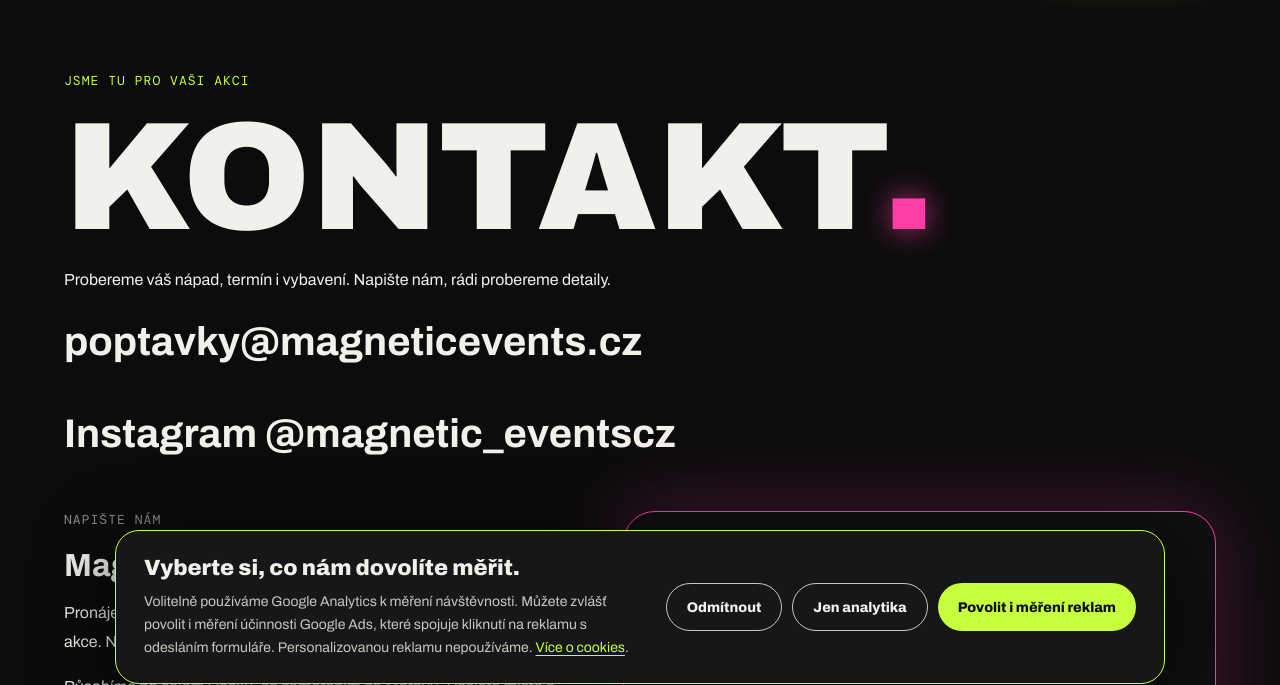
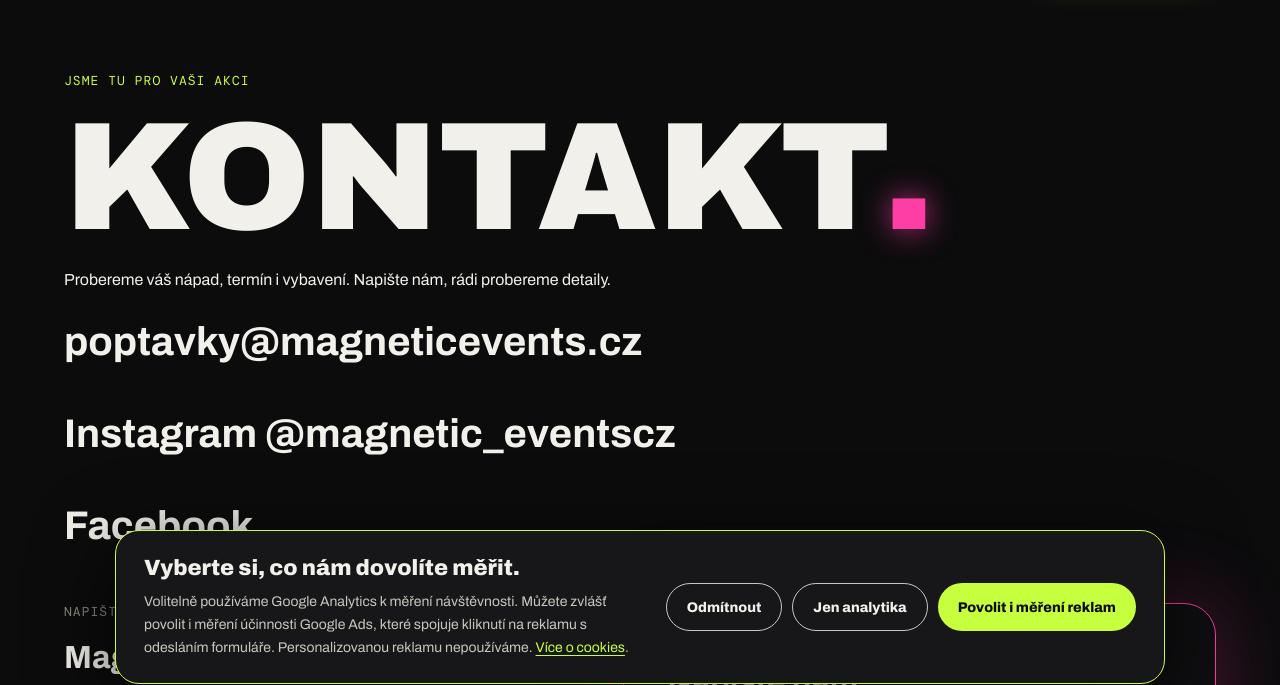
Before and after one commit to magneticevents/magnetic-events, a plain HTML site: page kontakt.html in a window 1280 px wide. Shown: the part 96-781 px from the top of the page. Drawn offline with nearby package versions, Linux system fonts and the light colour scheme.

Commit message:
Connect Magnetic Events Facebook page across website

```diff
--- a/kontakt.html
+++ b/kontakt.html
@@ -61,7 +61,7 @@
   </div>
 </header>
 <main class="wrap contact-page">
-<section class="contact-hero"><div class="mono eyebrow lime">Jsme tu pro vaši akci</div><h1 class="display">Kontakt<span class="pink">.</span></h1><p class="lead">Probereme váš nápad, termín i vybavení. Napište nám, rádi probereme detaily.</p><div class="contact-direct"><a href="mailto:poptavky@magneticevents.cz">poptavky@magneticevents.cz</a><br><a href="https://www.instagram.com/magnetic_eventscz/" target="_blank" rel="noopener noreferrer">Instagram @magnetic_eventscz</a></div></section>
+<section class="contact-hero"><div class="mono eyebrow lime">Jsme tu pro vaši akci</div><h1 class="display">Kontakt<span class="pink">.</span></h1><p class="lead">Probereme váš nápad, termín i vybavení. Napište nám, rádi probereme detaily.</p><div class="contact-direct"><a href="mailto:poptavky@magneticevents.cz">poptavky@magneticevents.cz</a><br><a href="https://www.instagram.com/magnetic_eventscz/" target="_blank" rel="noopener noreferrer">Instagram @magnetic_eventscz</a><br><a href="https://www.facebook.com/profile.php?id=61595078715915" target="_blank" rel="noopener noreferrer" aria-label="Facebook Magnetic Events (otevře se v nové kartě)">Facebook</a></div></section>
 <div class="contact-grid"><section class="contact-details"><div class="mono eyebrow">Napište nám</div><h2>Magnetic Events</h2><p>Pronájem stanů, pódií, oplocení, nábytku a technického zázemí pro akce. Napište nám, jaké vybavení potřebujete.</p><p>Působíme po celém Česku, se zaměřením na Moravu. Pošlete místo a termín akce; domluvíme rozsah služeb a ověříme dostupnost.</p></section>
 <section class="panel"><h2>Napište nám</h2><p>Máte dotaz? Pošlete zprávu a ozveme se vám.</p><form id="kontakt"><label class="f"><span class="mono">Jméno *</span><input class="field" name="jmeno" autocomplete="name" required maxlength="150"></label><label class="f"><span class="mono">E-mail *</span><input class="field" name="email" type="email" autocomplete="email" required maxlength="254"></label><label class="f"><span class="mono">Zpráva *</span><textarea class="field" name="zprava" required maxlength="10000" placeholder="S čím vám můžeme pomoci?"></textarea></label><input class="hp" name="_gotcha" type="text" tabindex="-1" autocomplete="off" aria-hidden="true"><p class="privacy-note">Údaje použijeme k vyřízení vašeho dotazu. <a href="/osobni-udaje.html">Zpracování osobních údajů</a>.</p><p id="kontakt-error" class="err" role="alert" hidden></p><button class="btn" type="submit">Odeslat zprávu</button></form><div id="kontakt-done" role="status" hidden><h3>Děkujeme za zprávu.</h3><p>Zpráva byla odeslána. Ozveme se vám.</p></div></section></div>
 <section class="contact-cta"><h2>Už máte termín akce?</h2><p>Pošlete nám rovnou poptávku s počtem hostů a požadovaným vybavením.</p><a class="btn" href="/poptavka.html">Poptat akci</a></section></main>
@@ -77,7 +77,7 @@
     <a href="/servis.html">Grafika a vizualizace</a>
     <a href="/kontakt.html">Kontakt</a>
     <a href="https://www.instagram.com/magnetic_eventscz/" target="_blank" rel="noopener noreferrer" aria-label="Instagram Magnetic Events (otevře se v nové kartě)">Instagram</a>
-    <a href="#">Facebook</a>
+    <a href="https://www.facebook.com/profile.php?id=61595078715915" target="_blank" rel="noopener noreferrer" aria-label="Facebook Magnetic Events (otevře se v nové kartě)">Facebook</a>
     <a href="/cookies.html">Nastavení cookies</a>
     <a href="/osobni-udaje.html">Zpracování osobních údajů</a>
   </nav>
```
Also changed, not shown: cookies.html (+1 -1 lines), firemni-akce.html (+1 -1 lines), index.html (+2 -2 lines), osobni-udaje.html (+1 -1 lines), poptavka.html (+1 -1 lines), pronajem-stanu.html (+1 -1 lines), servis.html (+1 -1 lines), teambuilding.html (+1 -1 lines), vybaveni.html (+1 -1 lines).
